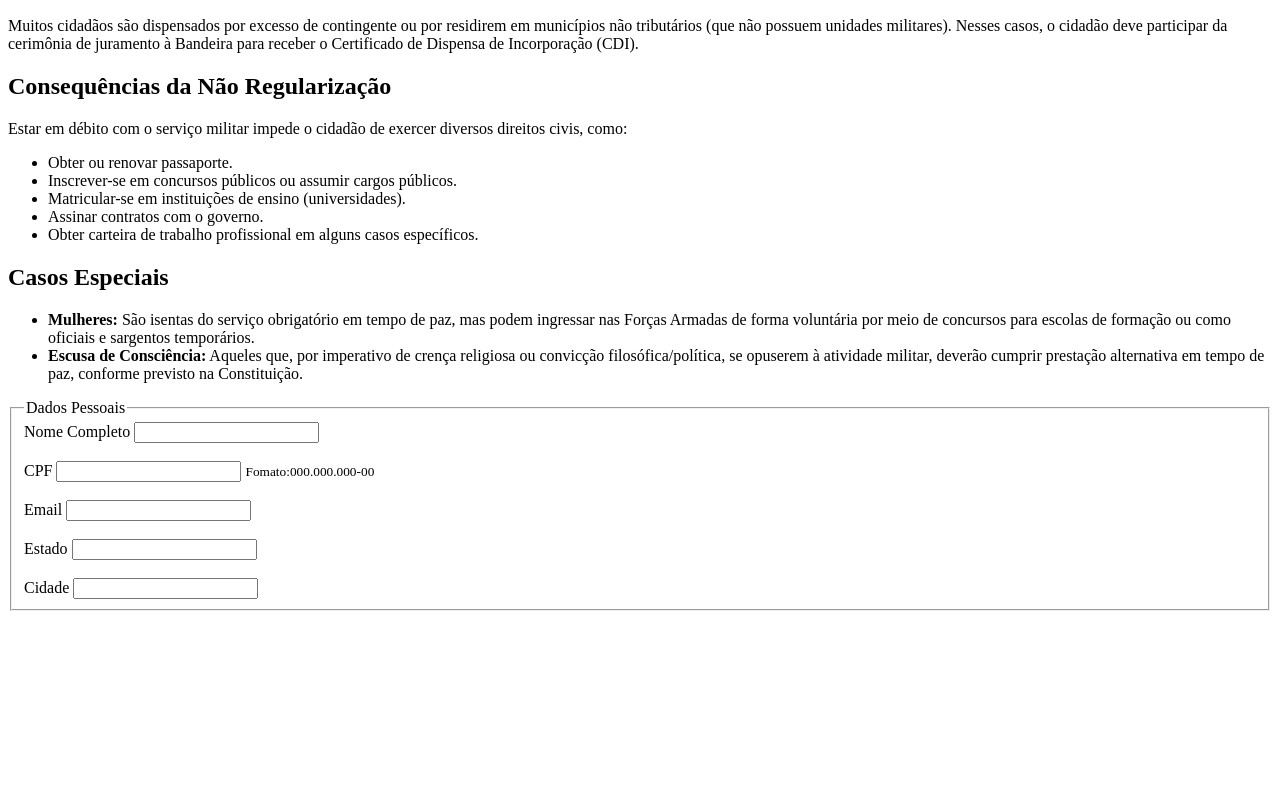
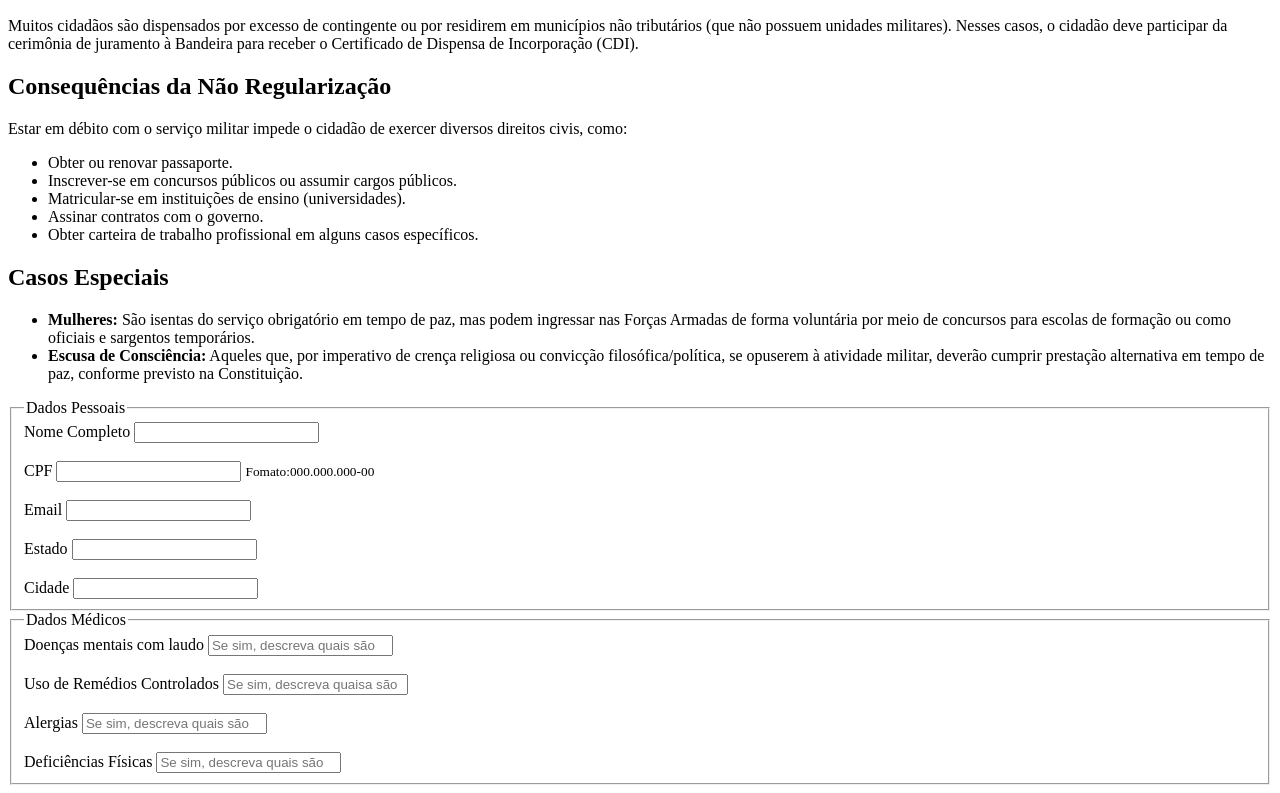
Before and after one commit to ldolivera/estudo_web, a plain HTML site: page index.html in a window 1280 px wide. Shown: the part 594-1387 px from the top of the page. Before the commit the page ends 1213 px from the top, so only its background shows below. Drawn offline with Linux system fonts and the light colour scheme.

Commit message:
Commit de correção

```diff
--- a/index.html
+++ b/index.html
@@ -71,11 +71,24 @@
             <input type="email" name="email" id="email" required>
             <br><br>
             <label for="estado">Estado</label>
-            <input type="text" name="estado" id="estado">
+            <input type="text" name="estado" id="estado" required>
             <br><br>
             <label for="cidade">Cidade </label>
-            <input type="text" name="cidade" id="cidade">
-
+            <input type="text" name="cidade" id="cidade" required>
+        </fieldset>
+        <fieldset>
+            <legend>Dados Médicos</legend>
+            <label for="Doenças Mentais">Doenças mentais com laudo</label>
+            <input type="text" name="doencas_mentais" id="doencas_mentais" placeholder="Se sim, descreva quais são">
+            <br><br>
+            <label for="Remedios_controlados">Uso de Remédios Controlados</label>
+            <input type="text" name="Remedios_controlados" id="Remedios_controlados" placeholder="Se sim, descreva quaisa são">
+            <br><br>
+            <label for="Alergias">Alergias</label>
+            <input type="text" name="Alergias" id="Alergias" placeholder="Se sim, descreva quais são">
+            <br> <br>
+            <label for="defiencias_fisicas">Deficiências Físicas</label>
+            <input type="text" name="defiencias_fisicas" id="defiencias_fisicas" placeholder="Se sim, descreva quais são">
         </fieldset>
     </form>
 
```
